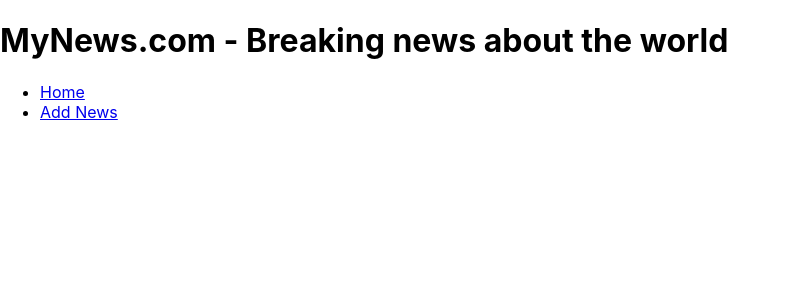
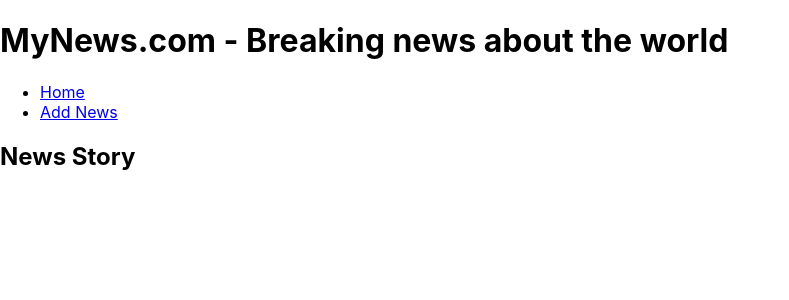
Before and after one commit to r-140/go_react, a React (Create React App) app in the folder frontend/newsservice-graphql-client/: page /news/1 in a window 1280 px wide. Shown: the top 300 px of the page, without its empty margins (0-789 px from the left). Built offline with nearby package versions, Linux system fonts and the light colour scheme.

Commit message:
react id has been passed

```diff
--- a/frontend/newsservice-graphql-client/src/App.js
+++ b/frontend/newsservice-graphql-client/src/App.js
@@ -7,6 +7,7 @@ import { ApolloProvider } from "react-apollo";
 // import News from './containers/components/News'
 import Layout from './containers/layouts/Layout';
 import Home from './containers/layouts/Home';
+import NewsArticle from './containers/presentation/NewsArticle'
 import './App.css';
 
 const NEWSSERVICE_BASE_URL = `${process.env.REACT_APP_API_PROXY}/graphql`
@@ -21,7 +22,7 @@ const App = () => (
     <BrowserRouter>
         <Layout>
             <Route exact path="/" component={Home } />
-            {/* <Route path='/news/:id' component={NewsArticle}/>   */}
+            <Route path='/news/:id' component={NewsArticle}/>
             {/* <Route path='/submit' component={NewsSubmit}/>   */}
         </Layout>
     </BrowserRouter>
--- /dev/null
+++ b/frontend/newsservice-graphql-client/src/containers/presentation/CommentsPanel.js
@@ -0,0 +1,27 @@
+import React, { Component} from 'react';
+import CommentElement from './CommentElement';
+// import CreateComment from '../presentation/CreateComment';
+// import { fetchNews } from '../../actions/actions'
+
+class CommentsPanel extends Component {
+
+    render(){
+
+        console.log("comments ", this.props.comments)
+        const commentItems = this.props.comments.map( (comment, i) => {
+            return ( <li key={i}><CommentElement data = {comment} /></li> );
+        });
+
+        return (
+            <div>
+                <h2>Comments</h2>
+                <ul>
+                    {(this.props.comments.length > 0) ? <ul>{commentItems}</ul> : <div>No comments</div>}
+                </ul>
+                {/* <CreateComment newsItemID={this.props.id}/> */}
+            </div>
+        )
+    }
+}
+
+export default CommentsPanel
--- /dev/null
+++ b/frontend/newsservice-graphql-client/src/containers/presentation/NewsArticle.js
@@ -0,0 +1,30 @@
+import React, { Component} from 'react';
+// import NewsItemDetail from '../presentation/NewsItemDetail';
+// import CommentsPanel from './CommentsPanel';
+// import { connect } from 'react-redux'
+// import { fetchNewsItem } from '../../actions/newsActions'
+
+class NewsArticle extends Component {
+
+
+    // componentDidMount(){
+    //     this.props.dispatch(fetchNewsItem(this.props.match.params.id));
+    // }
+
+    render(){
+        console.log("properties id ", this.props.match.params.id)
+        return (
+            <div>
+                <h2>News Story</h2>
+
+                {/* <ul>
+                    { !this.props.newsItemLoading ? <div><NewsItemDetail data={this.props.newsItem} /> <CommentsPanel comments={this.props.comments} id={this.props.newsItem._id} /></div> : <div>Loading</div>}
+                </ul> */}
+            </div>
+        )
+    }
+}
+
+
+
+export default NewsArticle
```
Also changed, not shown: frontend/newsservice-graphql-client/src/containers/presentation/CommentElement.js (added, +18 -0 lines).
